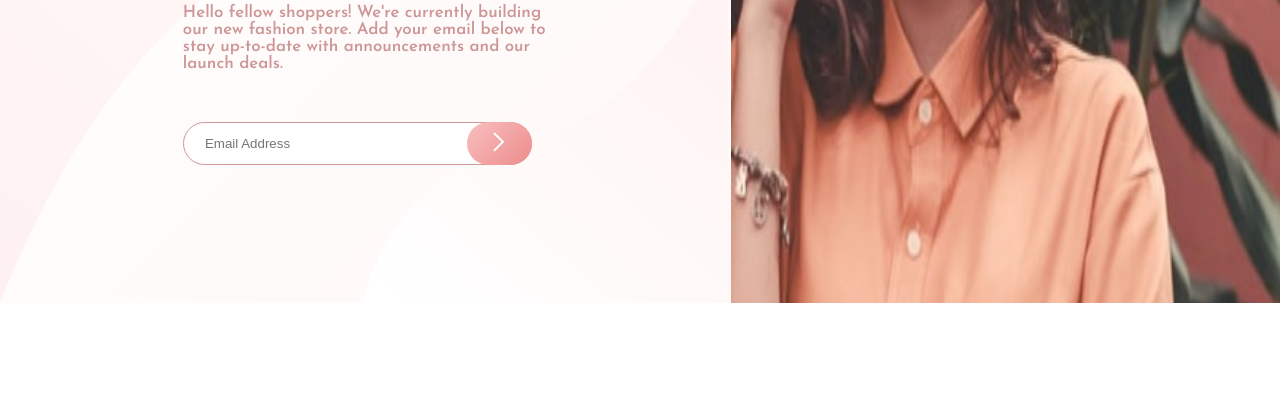
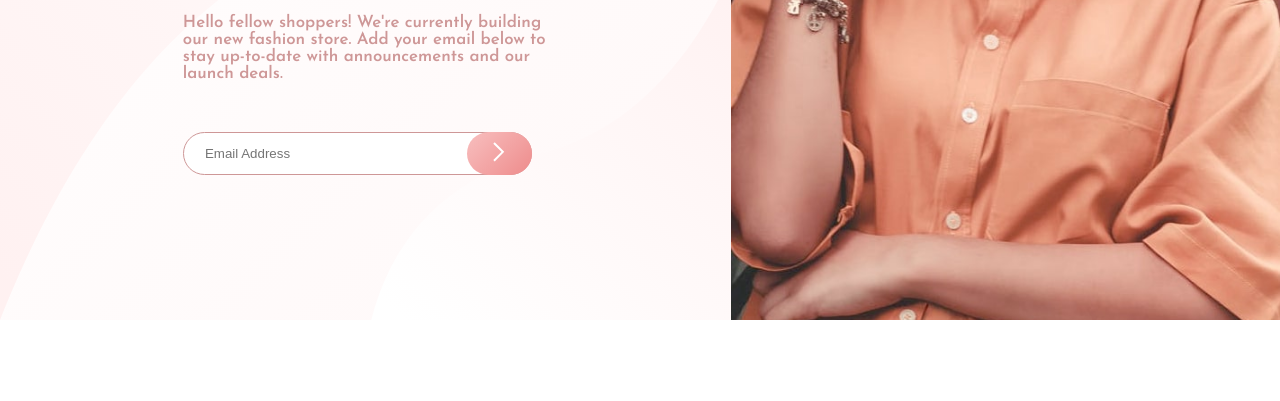
Before and after one commit to Yohanr19/Base-apparel-coming-soon, a plain HTML site: page index.html in a window 1280 px wide. Shown: the part 399-800 px from the top of the page. Drawn offline with Linux system fonts and the light colour scheme.

Commit message:
style update
Fixed bg image display on desktop

```diff
--- a/index.html
+++ b/index.html
@@ -18,7 +18,8 @@
       <img class="logo" src="./images/logo.svg" alt="">
     </div>
     <div class="hero-container">
-      <img class="hero" src="./images/hero-mobile.jpg" alt="hero">
+      <img class="hero" id="hero-mobile" src="./images/hero-mobile.jpg" alt="hero">
+      <img class="hero" id="hero-desktop" src="./images/hero-desktop.jpg" alt="hero">
     </div>
     <div class="txtcontainer">
       <div class="header">
--- a/styles.css
+++ b/styles.css
@@ -51,6 +51,9 @@ body {
 .hero {
   width: 100%;
   height: 95%;
+}
+#hero-desktop{
+  display: none;
 }
 .header {
   margin-top: 40px;
@@ -177,6 +180,13 @@ h3 {
   .hero {
     height: 100%;
   }
+  #hero-desktop
+  {
+  display: block;
+  }
+  #hero-mobile{
+    display: none;
+  }
   .logo {
     width: 80%;
   }
```
Also changed, not shown: forms/form.html (+4 -3 lines).
